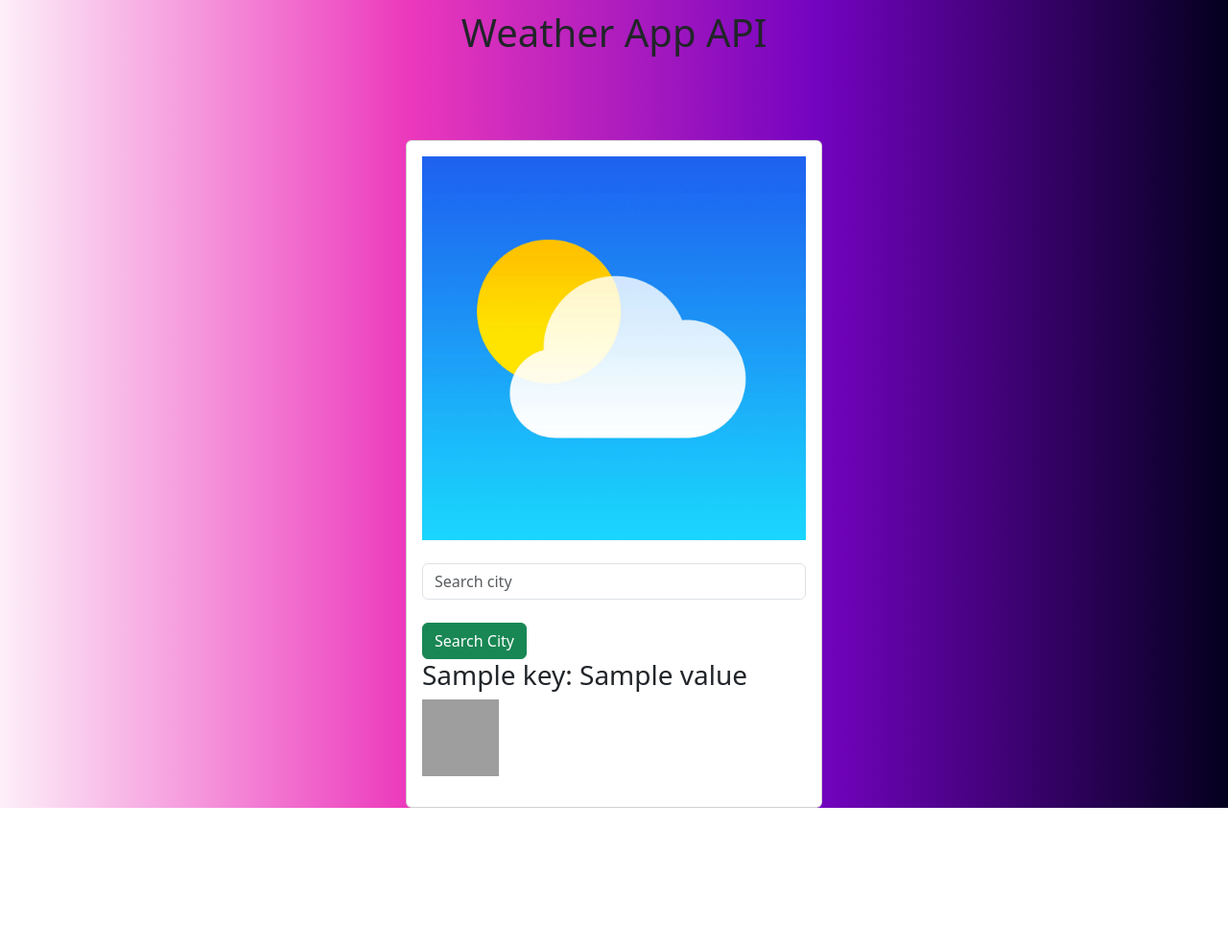
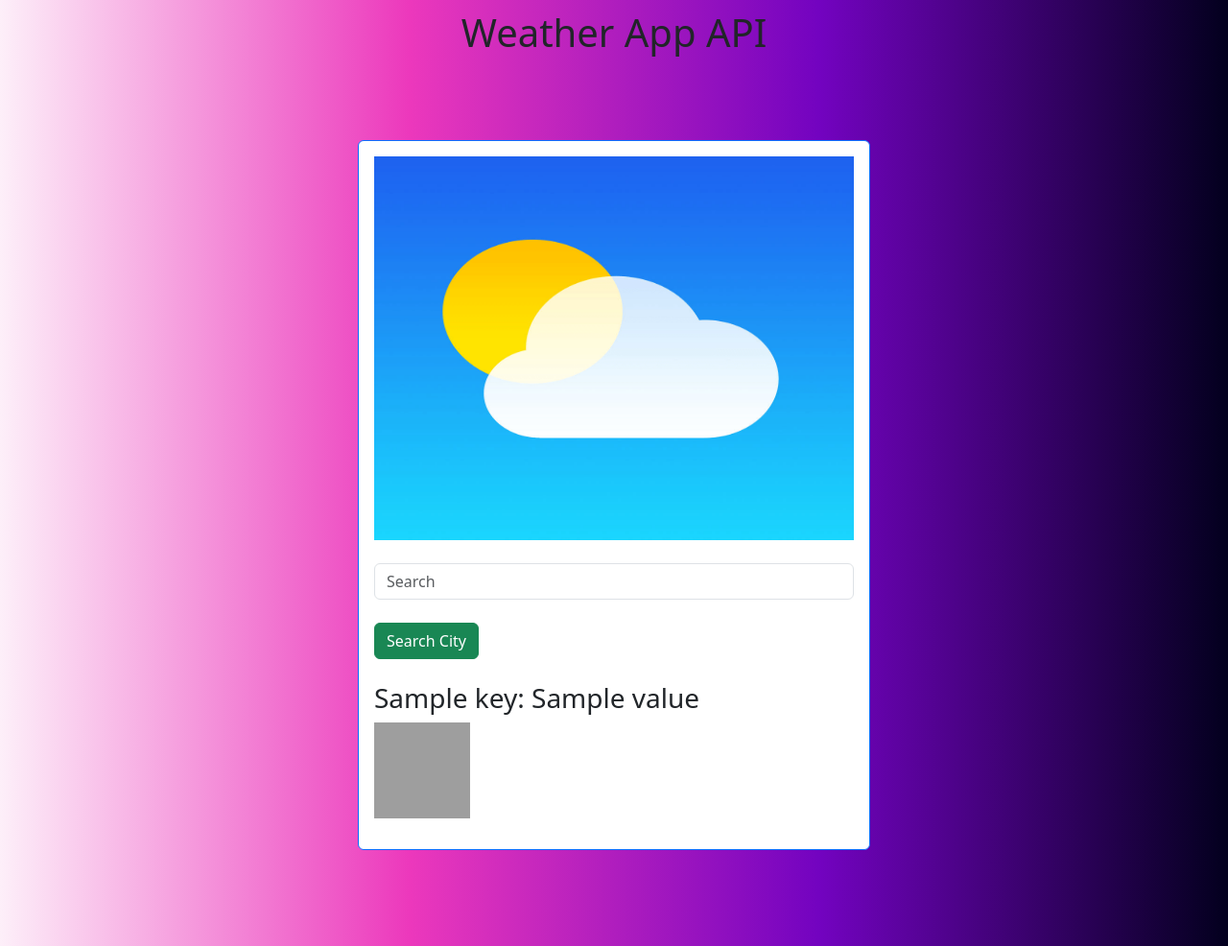
Before and after one commit to AndresSilverall/Weather-app, a Django app: template weatherApp/templates/index.html in a window 1280 px wide. Shown: the whole page at 96% size. Before the commit the page ends 842 px from the top, so only its background shows below. Run offline with Django 4.2, Linux system fonts and the light colour scheme; the template is opened without the code that fills it: most values are stand-ins (such as "Sample title", 1, 10 or a date in 2020); some libraries are stand-ins or nearby versions; grey boxes are pictures that could not be loaded.

Commit message:
se corrigio el estilo del card

```diff
--- a/weatherApp/static/css/home.css
+++ b/weatherApp/static/css/home.css
@@ -17,7 +17,9 @@ body {
     justify-content: center;
     align-items: center;
     margin-right: 60px;
+    padding-bottom: 100px;
 }
+
 
 .text-center {
     padding-top: 10px;
--- a/weatherApp/templates/index.html
+++ b/weatherApp/templates/index.html
@@ -16,27 +16,27 @@
 		<div class="container">
 		 <div class="row justify-content-center">
 			<div class="col-sm-100">
-				<div class="card">
+				<div class="card border-primary">
 					<div class="card-body">
-						<img class="card-image-top" src="{% static 'images/logo.png' %}" alt="logo.png" width="400" height="400">
+						<img class="card-image-top" src="{% static 'images/logo.png' %}" alt="logo.png" width="500" height="400">
 						<form action="{% url  'weather' %}" method="POST">
 								{% csrf_token %}
 								<div class="form-group">
 										<br>
-										<input class="form-control" type="text" placeholder="Search city" name="search">
+										<input class="form-control" type="text" placeholder="Search" name="search">
 						  			<br>
 						  			<button class="btn btn-success"> Search City</button>
 								</div>
 						</form>
+						<br>
 						{% for key, value in data.items %}
 							<h3 class="card-text">{{ key }}: {{ value }} </h3>
 						{% endfor %}
 						<figure class="image is-50x50">
-							<img src="http://openweathermap.org/img/w/{{ data.icon }}.png " alt="Imagen.png" width="80" height="80">
+							<img src="http://openweathermap.org/img/w/{{ data.icon }}.png " alt="Imagen.png" width="100" height="100">
 						</figure>
 					</div>
 				</div>
-
 			</div>
 		</div>
 		<br>
```
